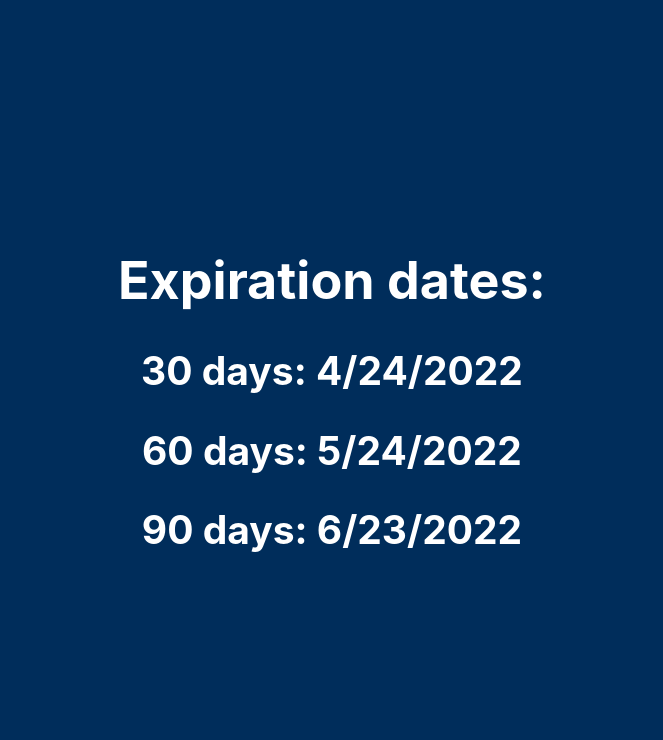
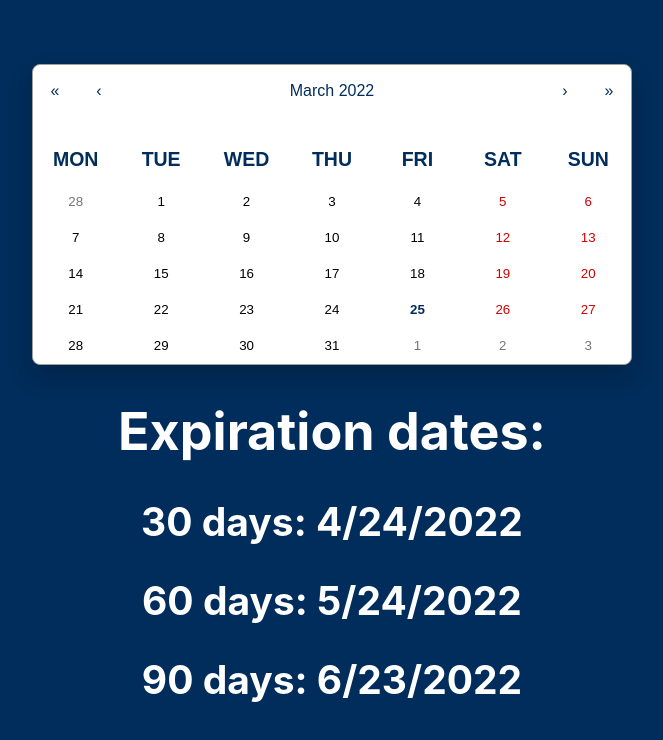
Before and after one commit to coreycarter10/date-calc, a React (Create React App) app: page / in a window 1280 px wide. Shown: the top 740 px of the page, without its empty margins (308-971 px from the left). Built offline with nearby package versions, Linux system fonts and the light colour scheme.

Commit message:
Added calendar functionality

```diff
--- a/package.json
+++ b/package.json
@@ -7,6 +7,7 @@
     "@testing-library/react": "^12.1.4",
     "@testing-library/user-event": "^13.5.0",
     "react": "^17.0.2",
+    "react-calendar": "^3.7.0",
     "react-dom": "^17.0.2",
     "react-scripts": "5.0.0",
     "web-vitals": "^2.1.4"
--- a/src/App.js
+++ b/src/App.js
@@ -1,11 +1,11 @@
 import "./App.css";
-import DateCalc from "./components/DateCalc";
+import DatePicker from "./components/DatePicker";
 
 function App() {
   return (
     <div className="App">
       <header className="App-header">
-        <DateCalc />
+        <DatePicker />
       </header>
     </div>
   );
--- a/src/components/DateCalc.js
+++ /dev/null
@@ -1,25 +0,0 @@
-import React, { useState } from "react";
-
-const DateCalc = () => {
-  const today = new Date();
-  const thirtyDays = new Date();
-  const sixtyDays = new Date();
-  const ninetyDays = new Date();
-
-  thirtyDays.setDate(today.getDate() + 30);
-  sixtyDays.setDate(today.getDate() + 60);
-  ninetyDays.setDate(today.getDate() + 90);
-
-  return (
-    <div>
-      <h1>Expiration dates:</h1>
-      <h2>30 days: {thirtyDays.toLocaleDateString()}</h2>
-      <h2>60 days: {sixtyDays.toLocaleDateString()}</h2>
-      <h2>90 days: {ninetyDays.toLocaleDateString()}</h2>
-    </div>
-  );
-};
-
-export default DateCalc;
-
-// https://ep-date-calc.herokuapp.com/
--- /dev/null
+++ b/src/components/DatePicker.js
@@ -0,0 +1,37 @@
+import React, { useState } from "react";
+import Calendar from "react-calendar";
+import "react-calendar/dist/Calendar.css";
+import "./DatePickers.css";
+
+const DatePicker = () => {
+  const [date, setDate] = useState(new Date());
+
+  const onDateChange = (e) => {
+    setDate(e);
+  };
+
+  // const today = new Date();
+  const thirtyDays = new Date(date);
+  const sixtyDays = new Date(date);
+  const ninetyDays = new Date(date);
+
+  thirtyDays.setDate(date.getDate() + 30);
+  sixtyDays.setDate(date.getDate() + 60);
+  ninetyDays.setDate(date.getDate() + 90);
+
+  return (
+    <div>
+      <Calendar
+        onChange={(value, event) => {
+          onDateChange(value);
+        }}
+      />
+      <h1>Expiration dates:</h1>
+      <h2>30 days: {thirtyDays.toLocaleDateString()}</h2>
+      <h2>60 days: {sixtyDays.toLocaleDateString()}</h2>
+      <h2>90 days: {ninetyDays.toLocaleDateString()}</h2>
+    </div>
+  );
+};
+
+export default DatePicker;
--- /dev/null
+++ b/src/components/DatePickers.css
@@ -0,0 +1,88 @@
+.react-calendar {
+  width: 600px;
+  max-width: 100%;
+  background-color: white;
+  color: #002d5b;
+  border-radius: 8px;
+  box-shadow: 0 12px 24px rgba(0, 0, 0, 0.2);
+  font-family: Arial, Helvetica, sans-serif;
+  line-height: 1.125em;
+}
+.react-calendar__navigation button {
+  color: #002d5b;
+  min-width: 44px;
+  background: none;
+  font-size: 16px;
+  margin-top: 8px;
+}
+.react-calendar__navigation button:enabled:hover,
+.react-calendar__navigation button:enabled:focus {
+  background-color: white;
+}
+.react-calendar__navigation button[disabled] {
+  background-color: white;
+}
+abbr[title] {
+  text-decoration: none;
+}
+/* .react-calendar__month-view__days__day--weekend {
+      color: #d10000;
+     } */
+.react-calendar__tile:enabled:hover,
+.react-calendar__tile:enabled:focus {
+  background: #002d5b;
+  color: white;
+  border-radius: 6px;
+}
+.react-calendar__tile--now {
+  background: white;
+  border-radius: 6px;
+  font-weight: bold;
+  color: #002d5b;
+}
+.react-calendar__tile--now:enabled:hover,
+.react-calendar__tile--now:enabled:focus {
+  background: #002d5b;
+  border-radius: 6px;
+  font-weight: bold;
+  color: white;
+}
+.react-calendar__tile--hasActive:enabled:hover,
+.react-calendar__tile--hasActive:enabled:focus {
+  background: #002d5b;
+}
+.react-calendar__tile--active {
+  background: #002d5b;
+  border-radius: 6px;
+  font-weight: bold;
+  color: white;
+}
+.react-calendar__tile--active:enabled:hover,
+.react-calendar__tile--active:enabled:focus {
+  background: #002d5b;
+  color: white;
+}
+.react-calendar--selectRange .react-calendar__tile--hover {
+  background-color: #002d5b;
+}
+.react-calendar__tile--range {
+  background: #f8f8fa;
+  color: white;
+  border-radius: 0;
+}
+.react-calendar__tile--rangeStart {
+  border-top-right-radius: 0;
+  border-bottom-right-radius: 0;
+  border-top-left-radius: 6px;
+  border-bottom-left-radius: 6px;
+  background: white;
+  color: black;
+}
+.react-calendar__tile--rangeEnd {
+  border-top-left-radius: 0;
+  border-bottom-left-radius: 0;
+  border-top-right-radius: 6px;
+  border-bottom-right-radius: 6px;
+  background: white;
+  color: black;
+}
```
Also changed, not shown: 1 other file (tests, documents, lock files or other folders).
